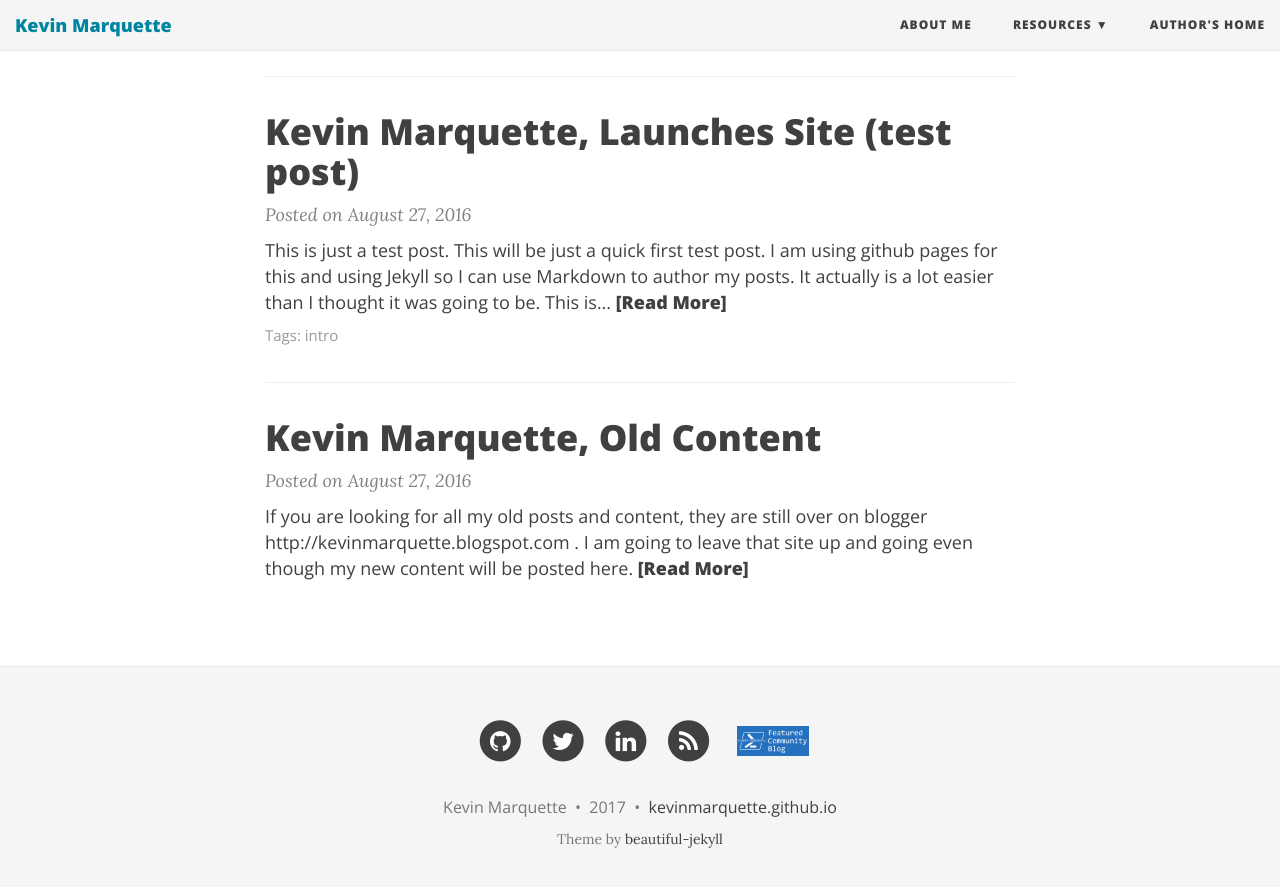
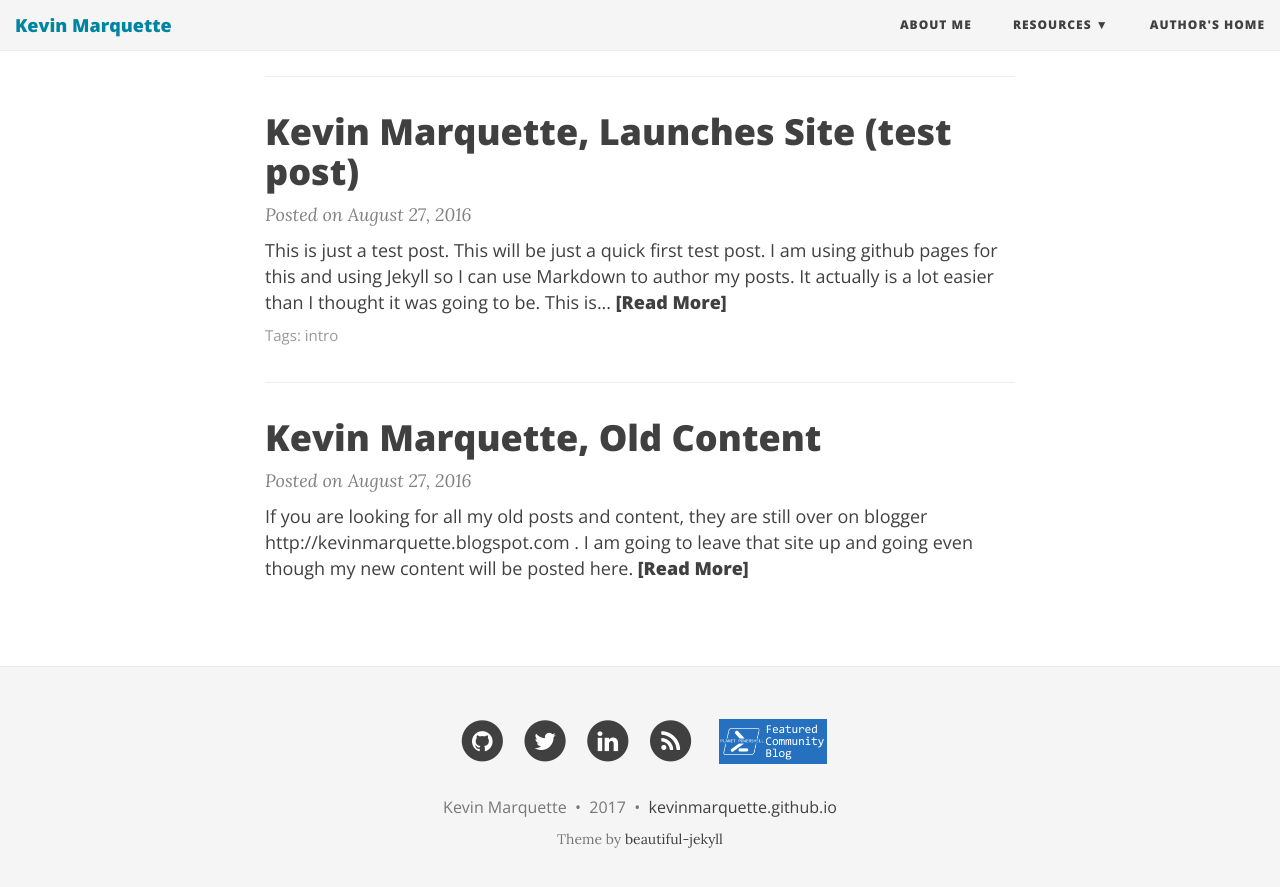
Before and after one commit to KevinMarquette/kevinmarquette.github.io, a Jekyll site: the page built from index.html, in a window 1280 px wide and 900 px high, scrolled down 4099 px. Shown: the top 887 px of the window. Built offline with Jekyll 4.4.1, drawn with Linux system fonts in a browser that asks for light colours; nearby versions of some CDN libraries; the list of posts is cut into pages by our own code.

Commit message:
Adjusted image size

```diff
--- a/_includes/footer.html
+++ b/_includes/footer.html
@@ -106,7 +106,7 @@
         <li>
           </li>
           <a href='http://www.planetpowershell.com/' style="border: 0;" >
-          <img height="30" src='{{ site.url }}/img/planetpowershell-featured-badge.png' />
+          <img height="45" src='{{ site.url }}/img/planetpowershell-featured-badge.png' />
          </a>
         </ul>
        <p class="copyright text-muted">
```
